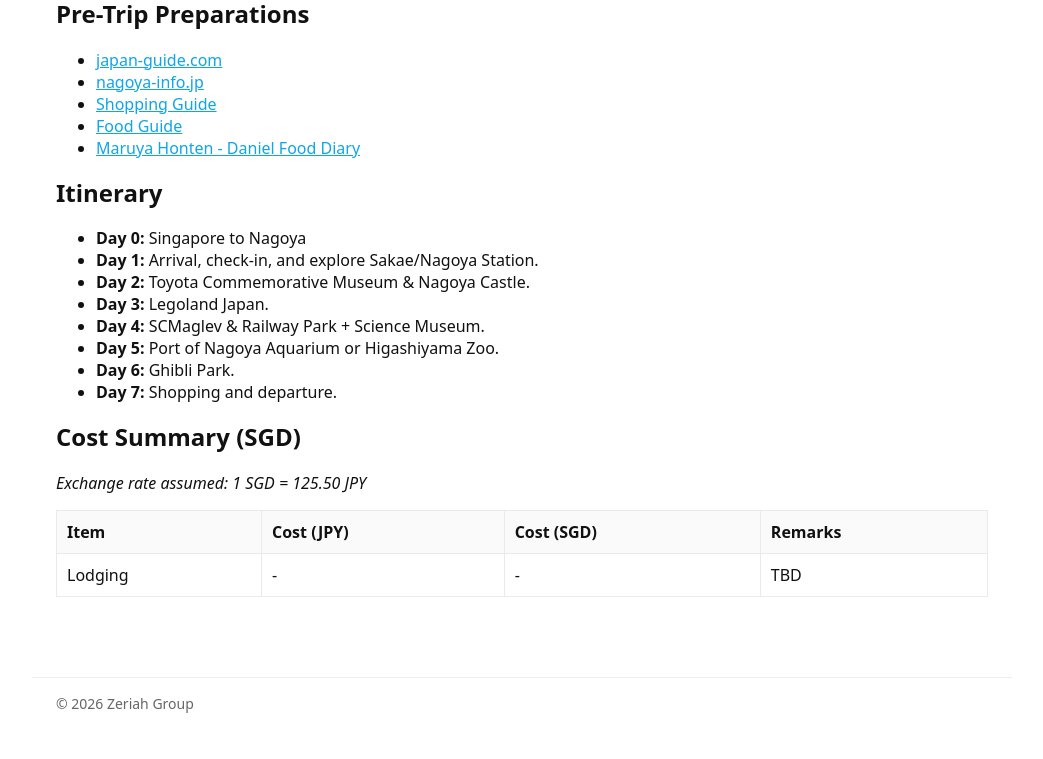
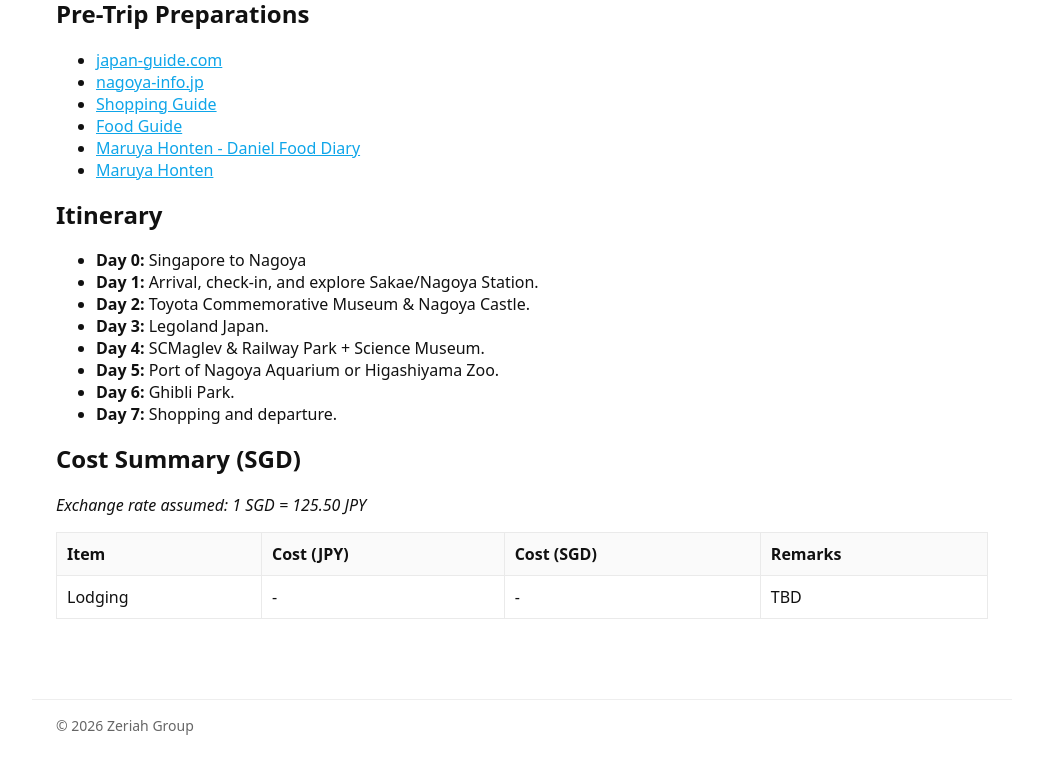
Before and after one commit to zeriahgroup/Travel, a Jekyll site: the page built from travels/2026_Nagoya.md, in a window 1280 px wide. Shown: the part 468-1227 px from the top of the page, without its empty margins (118-1161 px from the left). Built offline with Jekyll 4.4.1, drawn with Linux system fonts in a browser that asks for light colours; before the commit the page ends 1205 px from its top, so only the background shows below that.

Commit message:
Update 2026_Nagoya.md

```diff
--- a/travels/2026_Nagoya.md
+++ b/travels/2026_Nagoya.md
@@ -18,6 +18,7 @@ excerpt: A family trip with my younger sister and her family to Tasmania in 2026
 - [Shopping Guide](https://www.nagoyaisnotboring.com/nagoya-shopping-guide/)
 - [Food Guide](https://www.japan-guide.com/e/e3315.html)
 - [Maruya Honten - Daniel Food Diary](https://danielfooddiary.com/2025/06/09/maruyahoten/)
+- [Maruya Honten](https://www.maruya-honten.com/)
 
 ## Itinerary
 - **Day 0:** Singapore to Nagoya
```
